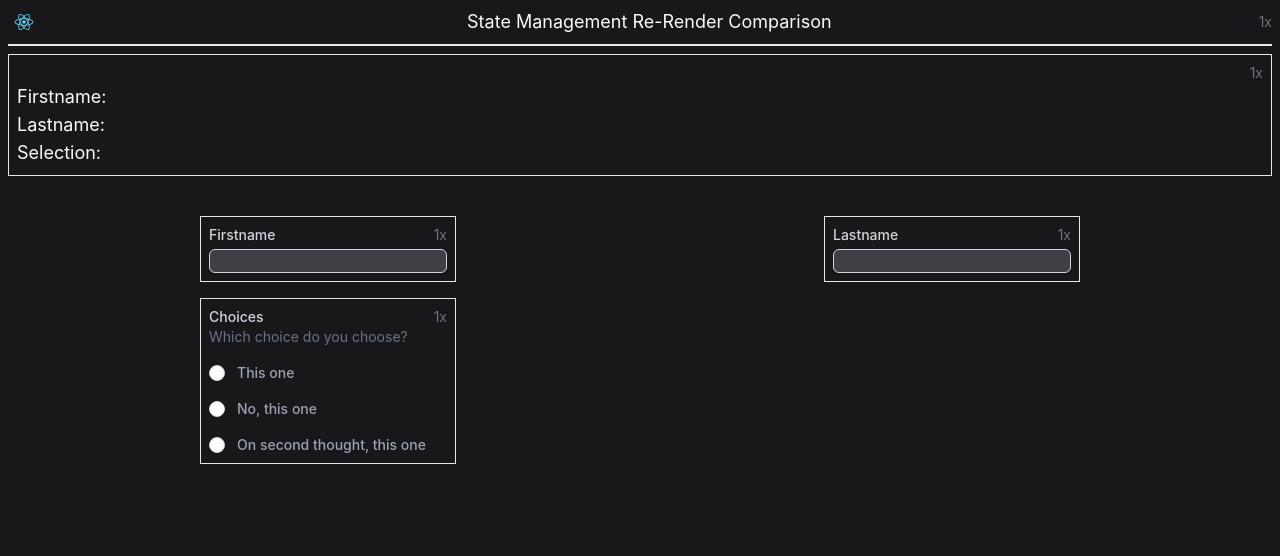
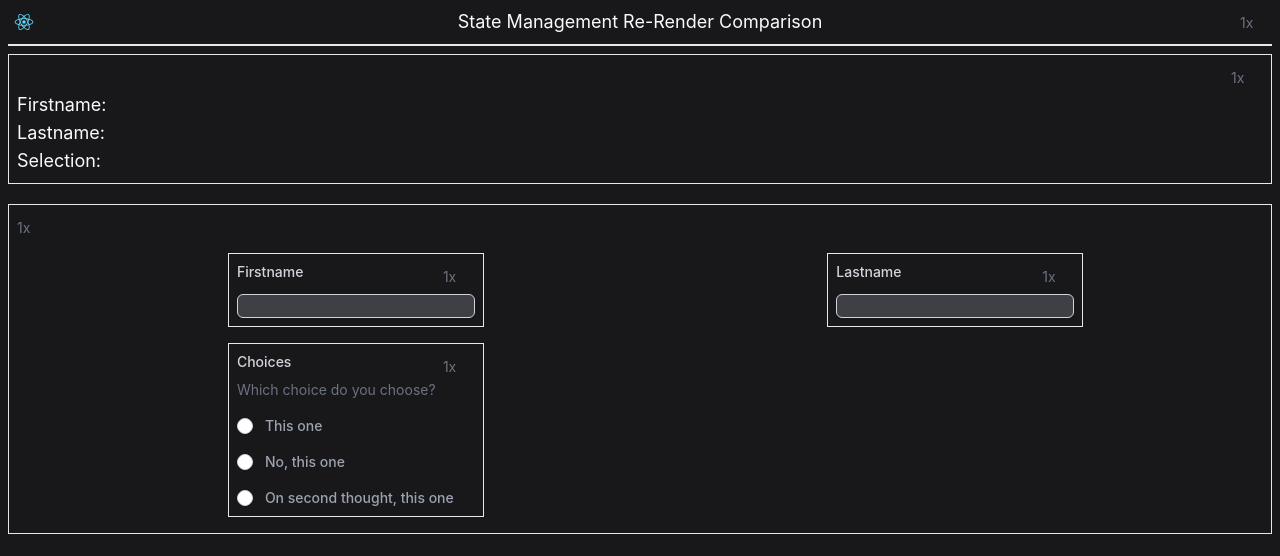
Before and after one commit to jared-lbx/state-management-experiments, a React (Create React App) app: page / in a window 1280 px wide. Shown: the top 556 px of the page. Built offline with nearby package versions, Linux system fonts and the light colour scheme.

Commit message:
add RenderCounter to Grid

```diff
--- a/src/App.js
+++ b/src/App.js
@@ -6,7 +6,9 @@ function RenderCounter() {
   const renderCounter = React.useRef(0);
   renderCounter.current = renderCounter.current + 1;
   return (
+    <div className="w-8">
       <span className="text-sm text-gray-500">{renderCounter.current}x</span>
+    </div>
   );
 }
 
@@ -66,6 +68,8 @@ function App() {
 
 function Grid({ name, lastname, radio }) {
   return (
+    <div className="mt-5 flex p-2 border">
+      <RenderCounter />
       <div className="mt-4 grid grid-cols-2 p-2 w-full justify-items-center">
         <div className="w-64 border m-4 p-2">
           <Input value={name.value} setValue={name.handle} name={"Firstname"} />
@@ -79,6 +83,7 @@ function Grid({ name, lastname, radio }) {
         </div>
         <div className="w-64 border p-2">
           <Radio value={radio.value} setValue={radio.handle} />
+        </div>
       </div>
     </div>
   );
```
Lines whose indentation alone changed are shown as unchanged.
